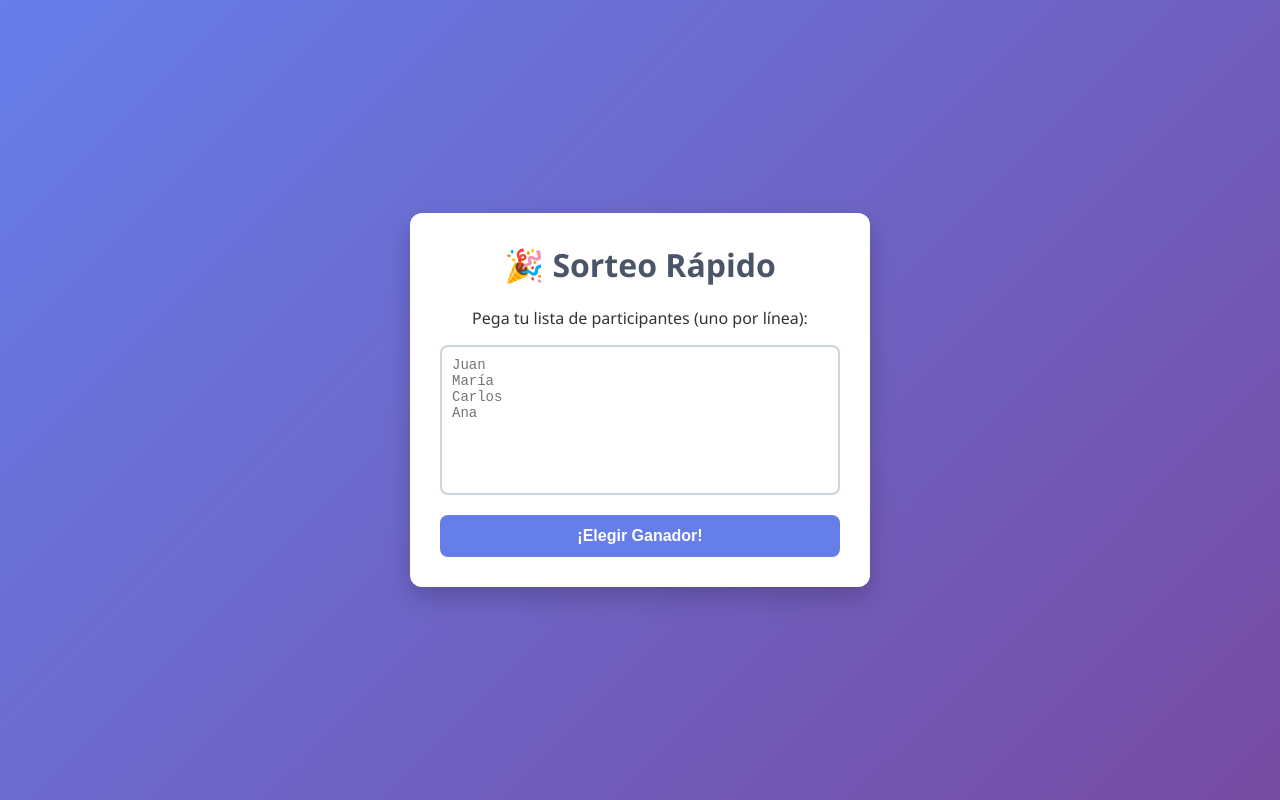
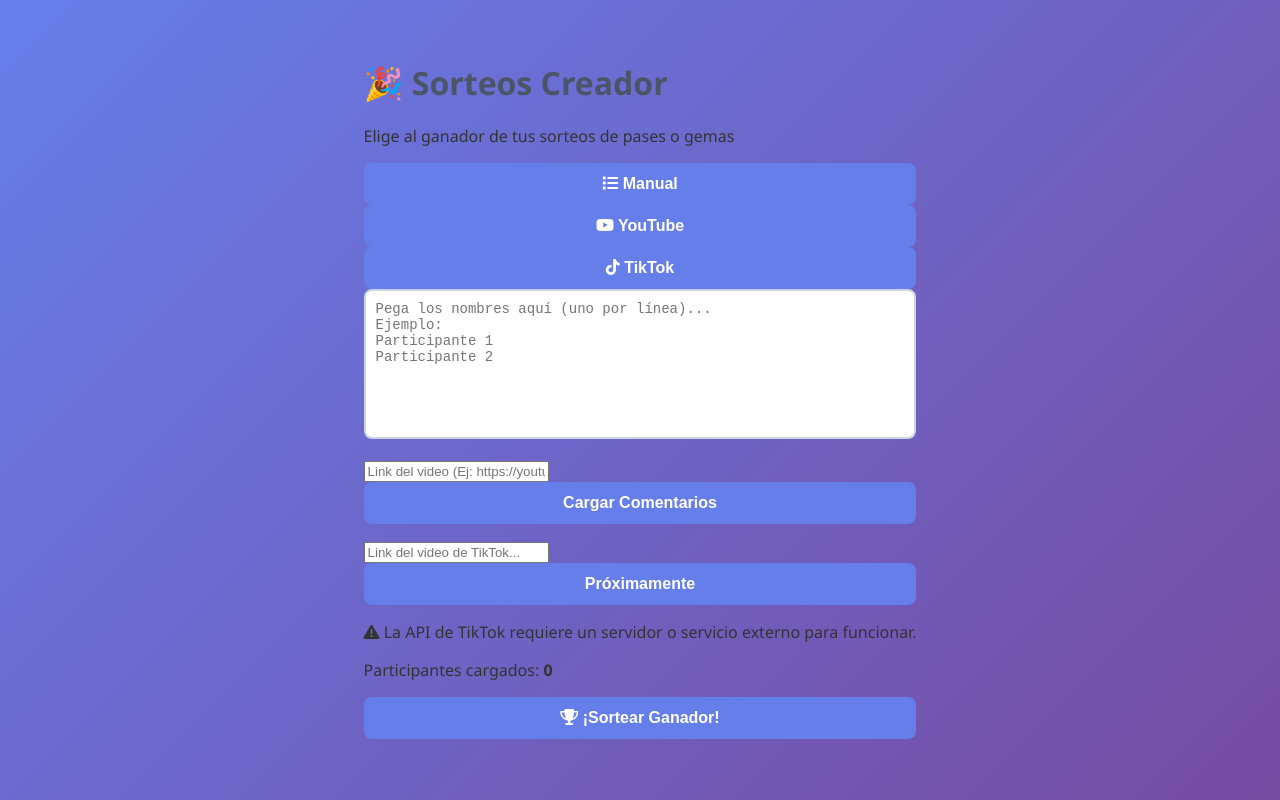
Before and after one commit to edgargoro25-blip/sorteos-web, a plain HTML site: page index.html in a window 1280 px wide. Drawn offline with Linux system fonts and the light colour scheme.

Commit message:
Update title and restructure HTML layout

```diff
--- a/index.html
+++ b/index.html
@@ -3,21 +3,55 @@
 <head>
     <meta charset="UTF-8">
     <meta name="viewport" content="width=device-width, initial-scale=1.0">
-    <title>Sorteos Online Gratis</title>
+    <title>Sorteos singindragon</title>
     <link rel="stylesheet" href="style.css">
+    <link rel="stylesheet" href="https://cdnjs.cloudflare.com/ajax/libs/font-awesome/6.4.0/css/all.min.css">
 </head>
 <body>
-    <div class="container">
-        <h1>🎉 Sorteo Rápido</h1>
-        <p>Pega tu lista de participantes (uno por línea):</p>
+    <div class="app-container">
+        <header>
+            <h1>🎉 Sorteos Creador</h1>
+            <p>Elige al ganador de tus sorteos de pases o gemas</p>
+        </header>
 
-        <textarea id="participantes" placeholder="Juan&#10;María&#10;Carlos&#10;Ana"></textarea>
+        <div class="tabs">
+            <button class="tab-btn active" data-tab="manual"><i class="fa-solid fa-list"></i> Manual</button>
+            <button class="tab-btn" data-tab="youtube"><i class="fa-brands fa-youtube"></i> YouTube</button>
+            <button class="tab-btn" data-tab="tiktok"><i class="fa-brands fa-tiktok"></i> TikTok</button>
+        </div>
 
-        <button id="btnSortear">¡Elegir Ganador!</button>
+        <div class="tab-content active" id="manual">
+            <textarea id="listaManual" placeholder="Pega los nombres aquí (uno por línea)...&#10;Ejemplo:&#10;Participante 1&#10;Participante 2"></textarea>
+        </div>
 
-        <div id="resultado" class="hidden">
-            <h2>🏆 Ganador:</h2>
-            <p id="ganadorTexto"></p>
+        <div class="tab-content" id="youtube">
+            <div class="input-group">
+                <input type="text" id="ytUrl" placeholder="Link del video (Ej: https://youtube.com/watch?v=...)">
+                <button id="btnCargarYT" class="btn-secondary">Cargar Comentarios</button>
+            </div>
+            <p id="ytStatus" class="status-text"></p>
+        </div>
+
+        <div class="tab-content" id="tiktok">
+            <div class="input-group">
+                <input type="text" id="tkUrl" placeholder="Link del video de TikTok...">
+                <button id="btnCargarTK" class="btn-secondary" disabled>Próximamente</button>
+            </div>
+            <p class="status-text warning"><i class="fa-solid fa-triangle-exclamation"></i> La API de TikTok requiere un servidor o servicio externo para funcionar.</p>
+        </div>
+
+        <div class="action-area">
+            <p id="totalParticipantes">Participantes cargados: <strong>0</strong></p>
+            <button id="btnSortear" class="btn-primary" disabled><i class="fa-solid fa-trophy"></i> ¡Sortear Ganador!</button>
+        </div>
+
+        <div id="pantallaResultado" class="hidden">
+            <div class="winner-card">
+                <h3>🏆 ¡TENEMOS GANADOR! 🏆</h3>
+                <h2 id="nombreGanador">---</h2>
+                <p id="comentarioGanador"></p>
+                <button id="btnCerrarResultado" class="btn-secondary">Hacer otro sorteo</button>
+            </div>
         </div>
     </div>
 
```
